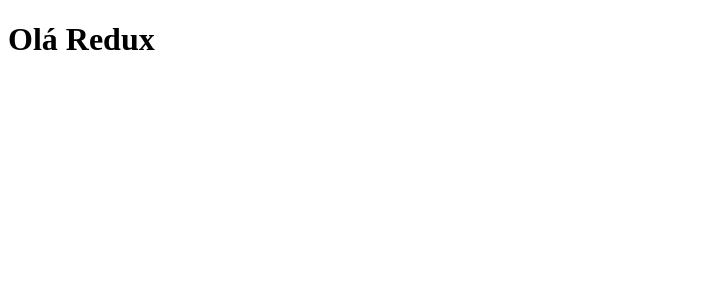
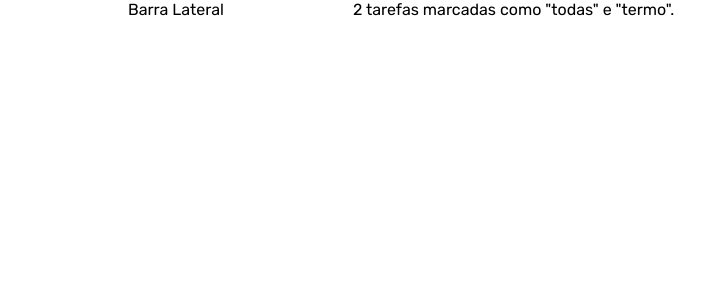
Before and after one commit to guilhermers23/EBAC_M31_TodoList, a React (Vite) app: page / in a window 1280 px wide. Shown: the top 300 px of the page, without its empty margins (0-725 px from the left). Built offline with nearby package versions, Linux system fonts and the light colour scheme.

Commit message:
Aula 02 - Construindo o grid

```diff
--- a/src/App.tsx
+++ b/src/App.tsx
@@ -1,6 +1,16 @@
+import Sidebar from "./containers/Sidebar";
+import TaskList from "./containers/TaskList";
+import GlobalStyled, { Container } from "./styles";
+
 const App = () => {
   return (
-    <h1>Olá Redux</h1>
+    <>
+      <GlobalStyled />
+      <Container>
+        <Sidebar />
+        <TaskList />
+      </Container>
+    </>
   )
 };
 
--- /dev/null
+++ b/src/containers/Sidebar/index.tsx
@@ -0,0 +1,9 @@
+const Sidebar = () => {
+    return (
+        <aside>
+            Barra Lateral
+        </aside>
+    )
+};
+
+export default Sidebar;
--- /dev/null
+++ b/src/containers/TaskList/index.tsx
@@ -0,0 +1,9 @@
+const TaskList = () => {
+    return (
+        <main>
+            <p>2 tarefas marcadas como "todas" e "termo".</p>
+        </main>
+    )
+};
+
+export default TaskList;
--- a/src/styles/index.ts
+++ b/src/styles/index.ts
@@ -1,4 +1,4 @@
-import { createGlobalStyle } from "styled-components";
+import styled, { createGlobalStyle } from "styled-components";
 
 const GlobalStyled = createGlobalStyle`
 *{
@@ -9,4 +9,11 @@ const GlobalStyled = createGlobalStyle`
 }
 `;
 
+export const Container = styled.div`
+  max-width: 1024px;
+  margin: 0 auto;
+  display: grid;
+  grid-template-columns: 225px auto;
+`;
+
 export default GlobalStyled;
```
